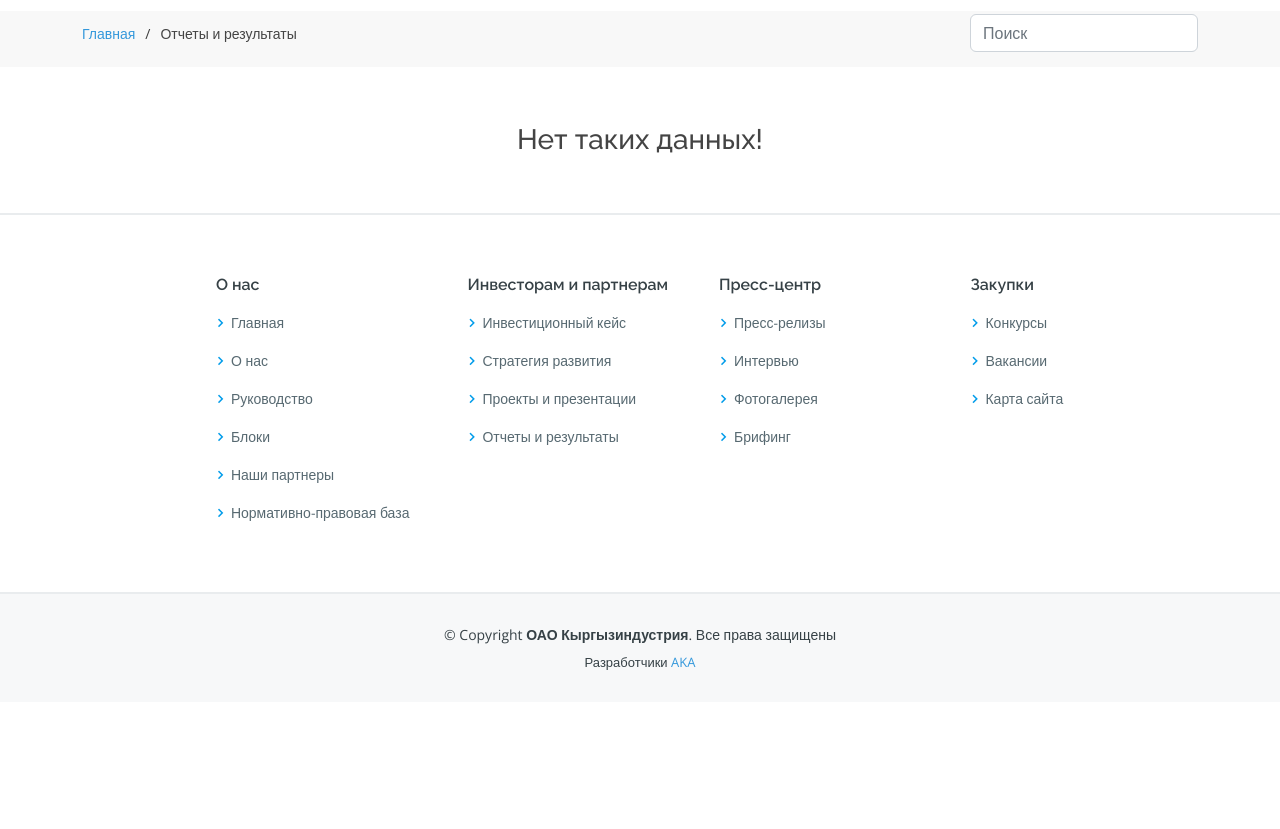
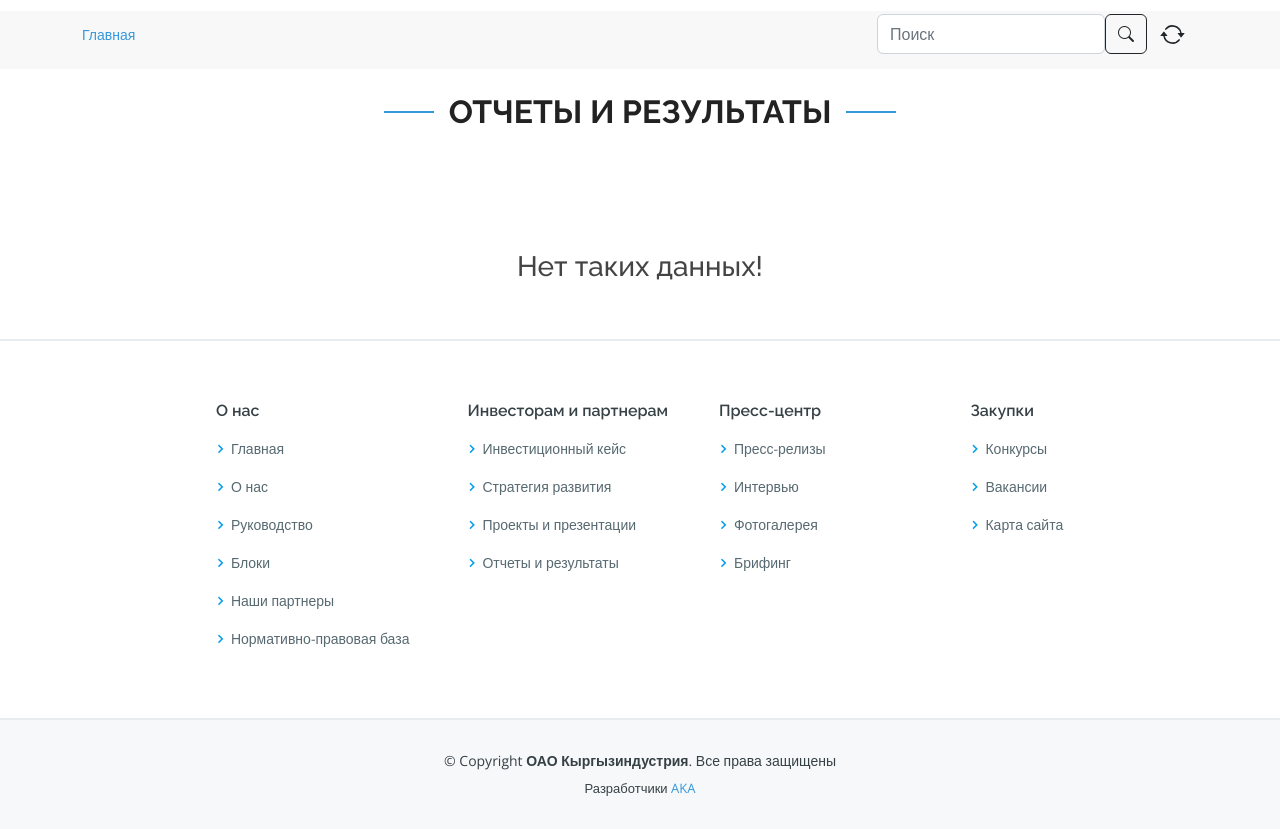
Before and after one commit to kaaprimus/kyrgyz_industry, a Django app: template app_blog/main/templates/client/pages/reports.html in a window 1280 px wide. Shown: the part 87-916 px from the top of the page. Before the commit the page ends 757 px from the top, so only its background shows below. Run offline with Django 3.2, Linux system fonts and the light colour scheme; the template is opened without the code that fills it, so the values that code supplies are empty; some libraries are stand-ins or nearby versions.

Commit message:
Отчеты исправлен M/V/T, админ панель

```diff
--- a/app_blog/main/forms.py
+++ b/app_blog/main/forms.py
@@ -333,7 +333,7 @@ class InterviewsForm(ModelForm):
 class ReportsForm(ModelForm):
     class Meta:
         model = Reports
-        fields = ['title', 'short_description', 'url']
+        fields = ['title', 'short_description','language', 'url']
 
         widgets = {
             'title' : TextInput(
@@ -342,4 +342,8 @@ class ReportsForm(ModelForm):
             'short_description' : TextInput(
                 attrs = {"type" : "text", "class" : "form-control", "id" : "company", "placeholder" : "Краткое описание","size" : 130, 'required': True}
             ),
+            'language' : forms.Select(
+                attrs={"class": "form-control", 'required': True,  "id" : "language"},
+                choices=LanguageChoice.choices
+            )
         }
--- a/app_blog/main/models.py
+++ b/app_blog/main/models.py
@@ -203,7 +203,7 @@ class News(models.Model):
 # Руководство
 class Management(models.Model):
     full_name = models.CharField(max_length = 60, verbose_name = "ФИО Сотрудника")
-    position = models.CharField(max_length = 70, verbose_name = "Должность")
+    position = models.CharField(max_length = 255, verbose_name = "Должность")
     date_birth = models.DateField(verbose_name='Дата рождения', default=now)
 
     about = RichTextField(verbose_name="Биография сотрудника")
@@ -325,11 +325,11 @@ class Interviews(models.Model):
 class Reports(models.Model):
     title = models.CharField(verbose_name='Название отчета', max_length=80, unique=True,error_messages={'unique':"Отчет с таким названием уже существует!"})
     short_description = models.CharField(verbose_name='Краткое описание', max_length=130)
-    Language=models.CharField(
+    language=models.CharField(
                                max_length = 10,
                                choices = LanguageChoice.choices,
                                default = LanguageChoice.RU,
-                               verbose_name = "Язык"
+                               verbose_name = "Язык",
                                )
     url = models.FileField(
         verbose_name='Путь файла',
--- a/app_blog/main/templates/admin/pages/reports/reports_form.html
+++ b/app_blog/main/templates/admin/pages/reports/reports_form.html
@@ -46,6 +46,12 @@
                 {{ form.short_description }}
                 {{ form.short_description.errors }}
             </div>
+            <div class="form-row">
+                <div class="col form-group">
+                    <label for=" {{ form.language.id_for_label }}" class="font-weight-bold">Выберите Язык:</label>
+                    {{ form.language }}
+                </div>
+            </div>
             <div class="form-group">
                 {{ form.url }}
                 {{ form.url.errors }}
--- a/app_blog/main/templates/admin/pages/reports/reports_list.html
+++ b/app_blog/main/templates/admin/pages/reports/reports_list.html
@@ -28,6 +28,7 @@
                     {% endif %}
                 {% endfor %}
             {% endif %}
+
             <div class="row">
               <div class="col-lg-12 grid-margin stretch-card">
                 <div class="card shadow-lg">
@@ -55,7 +56,7 @@
                             <td>{{forloop.counter}}</td>
                             <td class="td-title" >{{report.title }}</td>
                             <td class="text-danger">{{report.short_description}}</td>
-                            <td><label class="badge badge-warning">{{report.url}}</label></td>
+                            <td><label class="badge badge-warning">{{report.language}}</label></td>
                             <td class="edit-delete-icons">
                               <a href="{% url 'reports_update' report.id %}"><i class="icon-pencil"></i></a> |
                               <a href="{% url 'reports_delete' report.id %}" class="text-danger"><i class="icon-trash"></i></a>
--- a/app_blog/main/templates/client/pages/reports.html
+++ b/app_blog/main/templates/client/pages/reports.html
@@ -14,11 +14,14 @@
         <div class="d-flex justify-content-between align-items-center">
           <ol>
             <li><a href="{% url 'index'%}">{% translate "Главная" %}</a></li>
-            <li>{% translate "Отчеты и результаты" %}</li>
           </ol>
-          <form class="form-inline my-2 my-lg-0">
+          <form class="search-form">
             <input class="form-control mr-sm-2" name="search" action="{% url 'reports' %}" type="search" placeholder="Поиск" aria-label="Search">
-
+            <button class="btn btn-outline-dark"><i class="bi bi-search"></i></button>
+            <button class="btn btn-refresh"><svg xmlns="http://www.w3.org/2000/svg" width="25" height="25" fill="currentColor" class="bi bi-arrow-repeat" viewBox="0 0 16 16">
+              <path d="M11.534 7h3.932a.25.25 0 0 1 .192.41l-1.966 2.36a.25.25 0 0 1-.384 0l-1.966-2.36a.25.25 0 0 1 .192-.41zm-11 2h3.932a.25.25 0 0 0 .192-.41L2.692 6.23a.25.25 0 0 0-.384 0L.342 8.59A.25.25 0 0 0 .534 9z"/>
+              <path fill-rule="evenodd" d="M8 3c-1.552 0-2.94.707-3.857 1.818a.5.5 0 1 1-.771-.636A6.002 6.002 0 0 1 13.917 7H12.9A5.002 5.002 0 0 0 8 3zM3.1 9a5.002 5.002 0 0 0 8.757 2.182.5.5 0 1 1 .771.636A6.002 6.002 0 0 1 2.083 9H3.1z"/>
+            </svg><a href="{% url 'projects' %}"></a></button>
           </form>
         </div>
 
@@ -26,6 +29,9 @@
     </section><!-- End Breadcrumbs -->
 
     <!-- ======= Portfolio Details Section ======= -->
+    <div class="section-title pt-4" data-aos="fade-up">
+      <h2>{% translate "Отчеты и результаты" %}</h2>
+    </div>
     {% for value in reports_all %}
     <section id="npa" class="portfolio-details">
       <div class="container">
@@ -44,7 +50,7 @@
       <section id="npa" class="portfolio-details"></section>
       <div class="container">
         <div class="row gy-4 mb-5">
-          <div class="col-lg-4" style="margin: auto; width: 90%;">
+          <div class="col-lg-12">
             <div class="portfolio-info" style="text-align: center;">
               <h3>{% translate "Нет таких данных!" %}</h3>
             </div>
--- a/app_blog/main/views.py
+++ b/app_blog/main/views.py
@@ -472,7 +472,7 @@ def reports(request):
     if search_report:
         posts = Reports.objects.filter(Q(title__icontains=search_report) | Q(short_description__icontains=search_report))
     else:
-        posts = Reports.objects.filter(Language = get_lang(trans=trans))
+        posts = Reports.objects.filter(language = get_lang(trans=trans))
 
     context = {'trans':trans, 'reports_all':posts, 'actual_url':actual_url}
     return render(request, "client/pages/reports.html", context)
--- a/app_blog/static/client/css/style.css
+++ b/app_blog/static/client/css/style.css
@@ -47,6 +47,11 @@ h6 {
   font-family: Permanent Marker;
   font-weight: bold;
   color: #0b792c;
+}
+
+.search-form {
+  display: flex;
+  margin-left: 65%;
 }
 
 .spinner-box{
```
Also changed, not shown: 1 other file.
